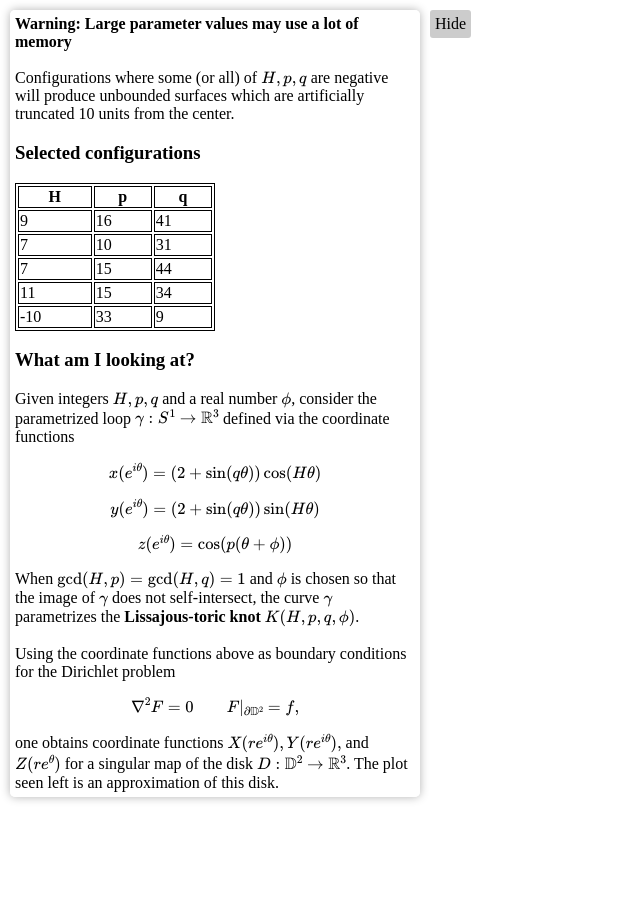
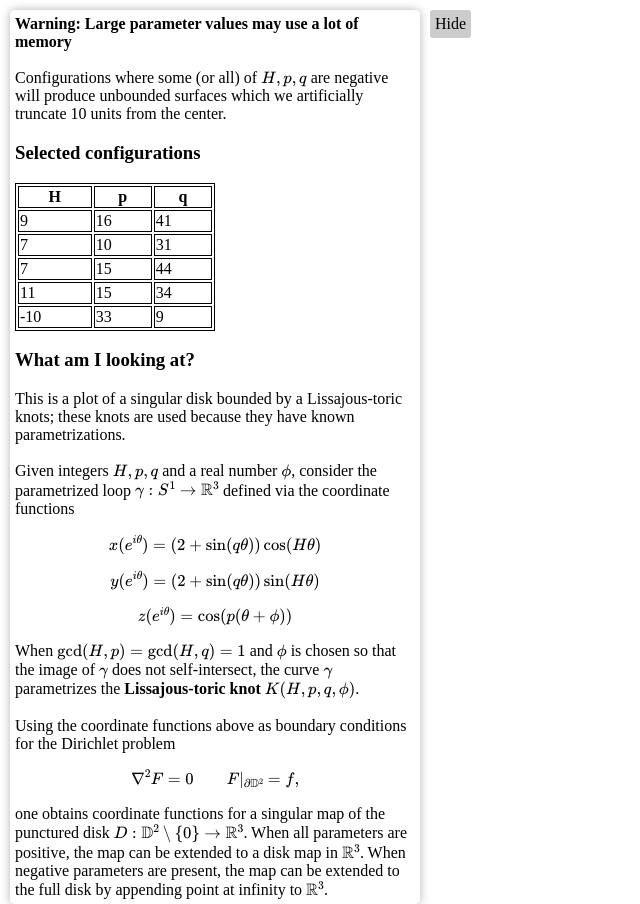
Before and after one commit to garydunkerley/garydunkerley.github.io, a Jekyll site: the page files/LTD.html, which Jekyll copies as it is, in a window 1280 px wide. Shown: the whole page, without its empty margins (0-640 px from the left). Built offline with Jekyll 4.4.1, drawn with Linux system fonts in a browser that asks for light colours; a script that is not in the unit is left out; comment, search, counter and statistics services are not loaded.

Commit message:
smal changes

```diff
--- a/files/LTD.html
+++ b/files/LTD.html
@@ -64,8 +64,8 @@ for each coordinate function.
 				<b> Warning: Large parameter values may use a lot of memory </b>
 				<br>
 				<br>
-				Configurations where some (or all) of \(H,p,q\) are negative will produce unbounded surfaces which are
-				artificially truncated 10 units from the center.
+				Configurations where some (or all) of \(H,p,q\) are negative will produce unbounded surfaces which we
+				artificially truncate 10 units from the center.
 
 				<h3> Selected configurations </h3>
 				<table style="width:50%">
@@ -103,15 +103,15 @@ for each coordinate function.
 				</table>
 
 				  <h3> What am I looking at? </h3>
+				  This is a plot of a singular disk bounded by a Lissajous-toric knots; these knots are used because they have known parametrizations. <br> <br>
 				  Given integers \(H,p,q\) and a real number \(\phi \), consider the parametrized loop \(\gamma : S^1 \rightarrow \mathbb{R}^3\) defined via the coordinate functions
 
 				  \[x(e^{i\theta}) = (2+\sin(q\theta))\cos(H \theta)\]  \[y(e^{i\theta}) = (2+\sin(q \theta))\sin(H \theta) \]  \[z(e^{i\theta}) = \cos(p (\theta+\phi)) \]
 				When \(\gcd(H,p)=\gcd(H,q)=1\) and \(\phi\) is chosen so that the image of \(\gamma\) does not self-intersect, the curve \(\gamma\) parametrizes the <b>Lissajous-toric knot</b> \(K(H,p,q,\phi)\). <br> <br>
 
 				Using the coordinate functions above as boundary conditions for the Dirichlet problem
-				\[ \nabla^2 F = 0 \qquad F|_{\partial \mathbb{D}^2} = f,\] one obtains coordinate functions \(X(re^{i\theta}),Y(re^{i\theta}),\) and \(Z(re^{\theta})\) for a singular map of the disk \(D : \mathbb{D}^2 \rightarrow \mathbb{R}^3 \).
-				The plot seen left is an approximation of this disk.
-
+				\[ \nabla^2 F = 0 \qquad F|_{\partial \mathbb{D}^2} = f,\] one obtains coordinate functions for a singular map of the punctured disk \(D : \mathbb{D}^2 \setminus \{0\} \rightarrow \mathbb{R}^3 \).
+				When all parameters are positive, the map can be extended to a disk map in \(\mathbb{R}^3\). When negative parameters are present, the map can be extended to the full disk by appending point at infinity to \(\mathbb{R}^3\).
 		  </div>
 		  <script type="text/javascript" async
       src="https://cdn.jsdelivr.net/npm/mathjax@3/es5/tex-mml-chtml.js">
```
Also changed, not shown: 1 other file.
